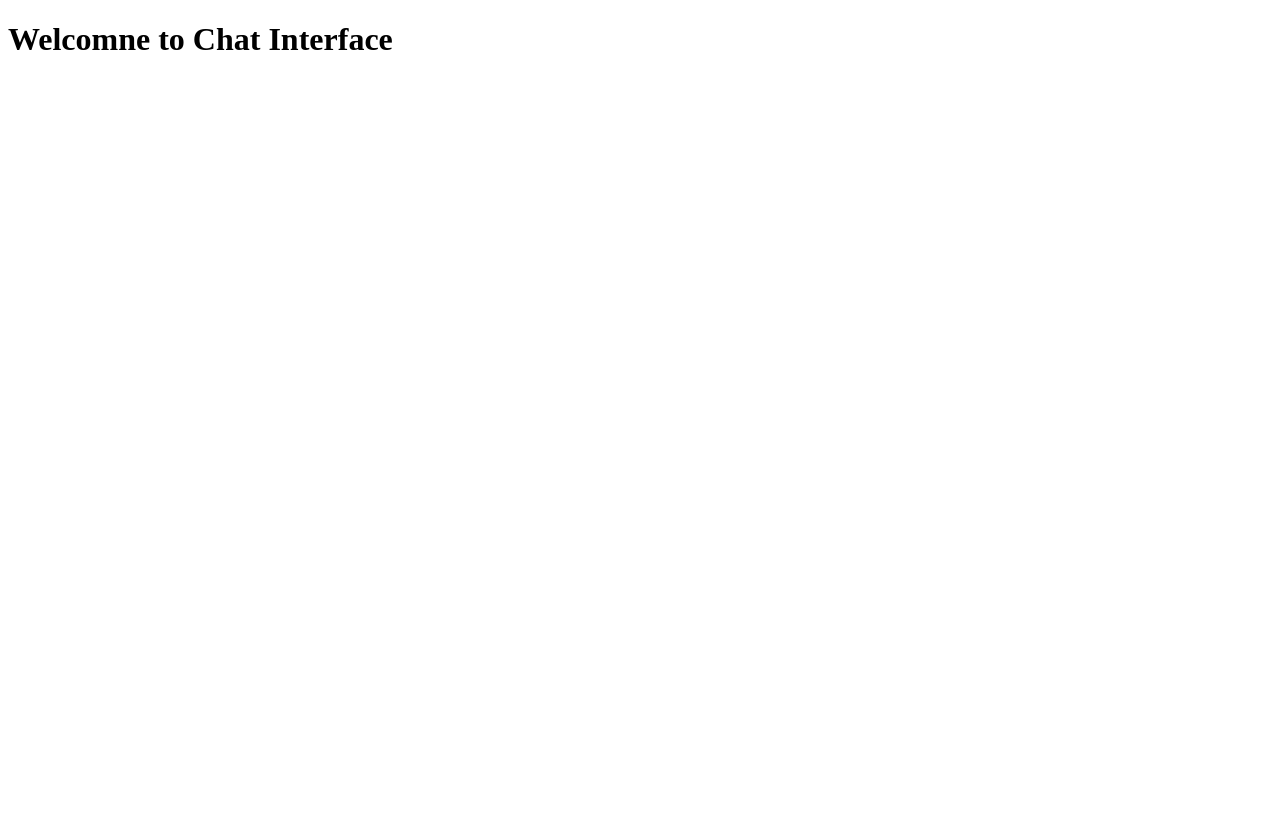
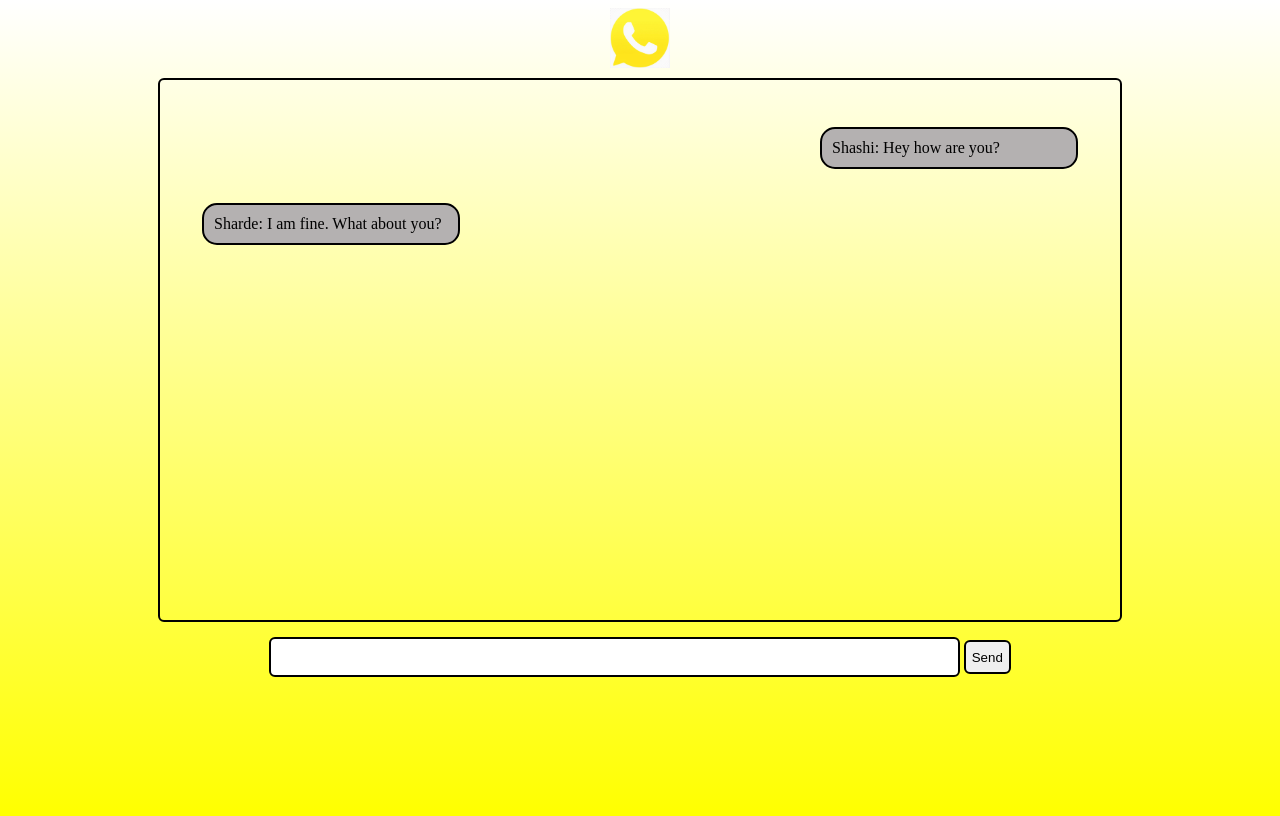
Before and after one commit to shashi-sharde/Project-Group-Chat, a website: page Views/ChatWindow.html in a window 1280 px wide. Drawn offline with Linux system fonts and the light colour scheme.

Commit message:
Chat Window Frontend

```diff
--- a/Views/ChatWindow.html
+++ b/Views/ChatWindow.html
@@ -5,8 +5,21 @@
     <meta http-equiv="X-UA-Compatible" content="IE=edge">
     <meta name="viewport" content="width=device-width, initial-scale=1.0">
     <title>Document</title>
+    <link rel="stylesheet" href="./style/chat.css">
 </head>
 <body>
-    <h1>Welcomne to Chat Interface</h1>
+    <nav>
+        <img class="logo" src="./style/Images/chat.jpg" alt="">
+    </nav>
 </body>
+<div class="container1">
+    <div class=" message right">Shashi: Hey how are you?</div>
+    <div class=" message left">Sharde: I am fine. What about you?</div>
+</div>
+<div class="send">
+    <form action="#" id="send-container">
+        <input type="text" name="messageInp" id="messageInp">
+        <button class="btn" type="submit">Send</button>
+    </form>
+</div>
 </html>
--- /dev/null
+++ b/Views/style/chat.css
@@ -0,0 +1,58 @@
+.logo{
+    display: block;
+    margin: auto;
+    width: 60px;
+    height: 60px;
+
+}
+
+body{
+    height: 100vh;
+    background-image: linear-gradient(white,rgb(255, 255, 0));;
+}
+.container1{
+    max-width: 900px;
+    border: 2px solid black;
+    margin: auto;
+    height: 60vh;
+    border-radius: 6px;
+    padding: 30px;
+    overflow-y: auto;
+    margin-bottom: 15px;
+    margin-top: 10px;
+}
+.message{
+    background-color: rgb(180, 177, 177);
+    width: 26%;
+    padding: 10px;
+    margin: 17px 12px;
+    border:2px solid black;
+    border-radius: 15px;
+}
+.left{
+    float: left;
+    clear: both;
+}
+.right{
+    float:right;
+    clear:both
+}
+#send-container{
+    text-align: center;
+    max-width: 985;
+    display: block;
+    margin: auto;
+    width: 100%;
+}
+#messageInp{
+    width: 54%;
+    border: 2px solid black;
+    border-radius: 6px;
+    height: 34px;
+}
+.btn{
+    cursor: pointer;
+    border: 2px solid black;
+    border-radius: 6px;
+    height: 34px;
+}
```
Also changed, not shown: Views/style/Images/chat.jpg (added).
